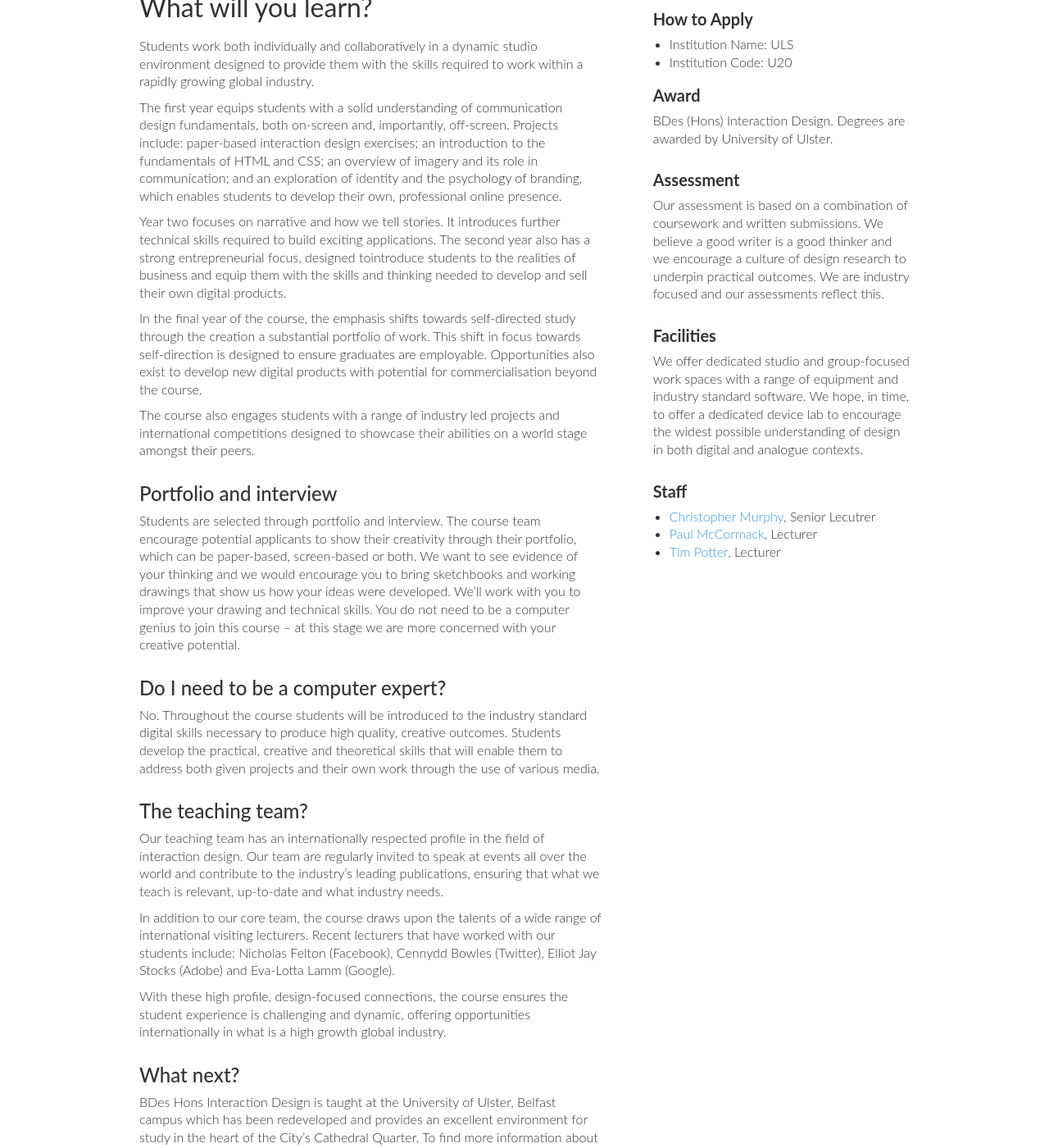
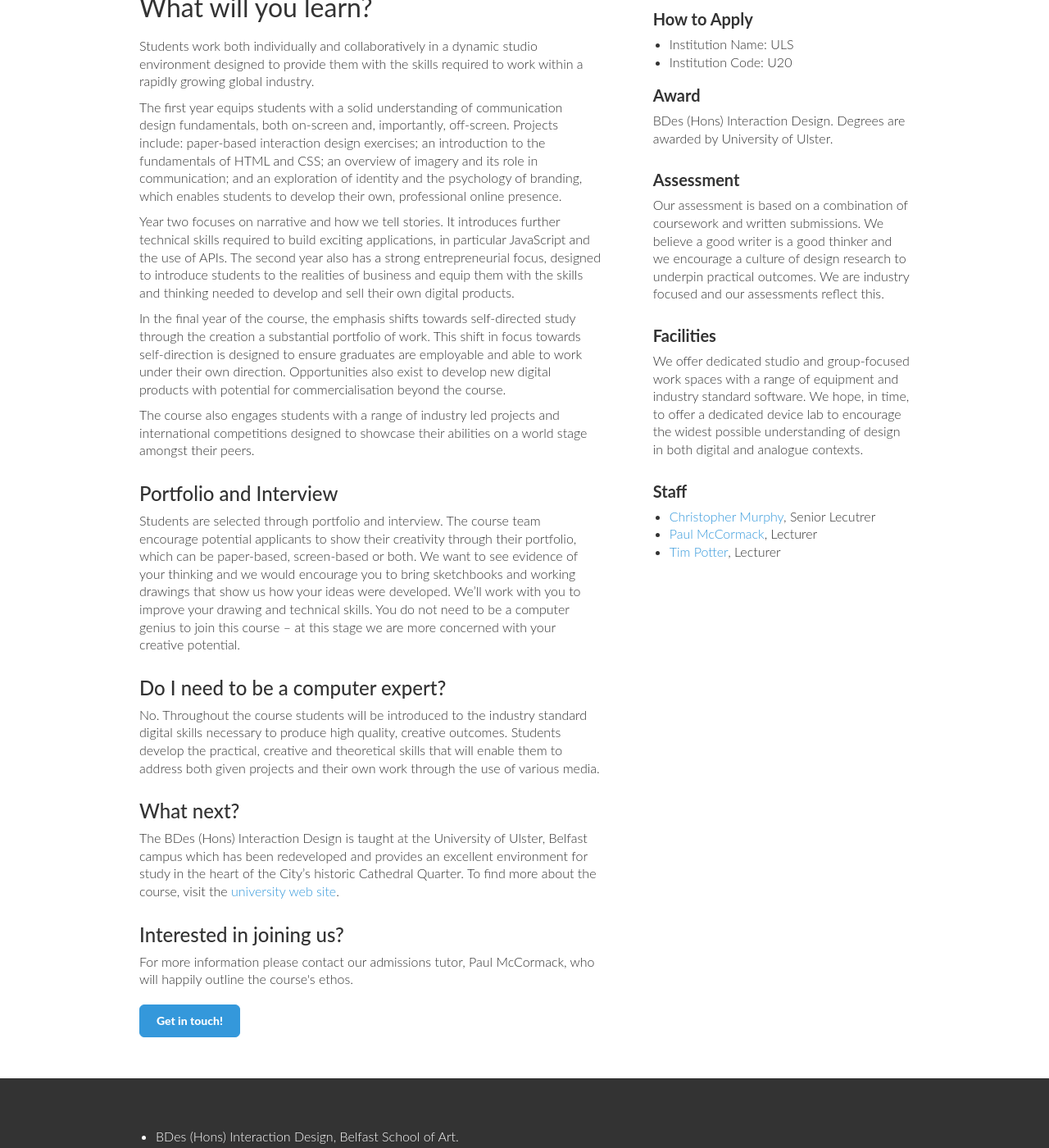
Before and after one commit to ixdbelfast/ixdbelfast.github.io, a Jekyll site: the page built from apply.html, in a window 1280 px wide and 1400 px high, scrolled down 627 px. Shown: the whole window at 82% size. Built offline with Jekyll 4.4.1, drawn with Linux system fonts in a browser that asks for light colours; some of the changed text lies outside the part shown.

Commit message:
Tidied Up Copy
Tidied copy, added links and removed the teaching team (to move to the home page, where it sits better).

```diff
--- a/apply.html
+++ b/apply.html
@@ -13,37 +13,29 @@ permalink: /apply/
 
 	<p>The first year equips students with a solid understanding of communication design fundamentals, both on-screen and, importantly, off-screen. Projects include: paper-based interaction design exercises; an introduction to the fundamentals of HTML and CSS; an overview of imagery and its role in communication; and an exploration of identity and the psychology of branding, which enables students to develop their own, professional online presence.</p>
 
-	<p>Year two focuses on narrative and how we tell stories. It introduces further technical skills required to build exciting applications. The second year also has a strong entrepreneurial focus, designed tointroduce students to the realities of business and equip them with the skills and thinking needed to develop and sell their own digital products.</p>
+	<p>Year two focuses on narrative and how we tell stories. It introduces further technical skills required to build exciting applications, in particular JavaScript and the use of APIs. The second year also has a strong entrepreneurial focus, designed to introduce students to the realities of business and equip them with the skills and thinking needed to develop and sell their own digital products.</p>
 
-	<p>In the final year of the course, the emphasis shifts towards self-directed study through the creation a substantial portfolio of work. This shift in focus towards self-direction is designed to ensure graduates are employable. Opportunities also exist to develop new digital products with potential for commercialisation beyond the course.</p>
+	<p>In the final year of the course, the emphasis shifts towards self-directed study through the creation a substantial portfolio of work. This shift in focus towards self-direction is designed to ensure graduates are employable and able to work under their own direction. Opportunities also exist to develop new digital products with potential for commercialisation beyond the course.</p>
 
 	<p>The course also engages students with a range of industry led projects and international competitions designed to showcase their abilities on a world stage amongst their peers.</p>
 
-	<h2>Portfolio and interview</h2>
+	<h2>Portfolio and Interview</h2>
 
 	<p>Students are selected through portfolio and interview. The course team encourage potential applicants to show their creativity through their portfolio, which can be paper-based, screen-based or both. We want to see evidence of your thinking and we would encourage you to bring sketchbooks and working drawings that show us how your ideas were developed. We’ll work with you to improve your drawing and technical skills. You do not need to be a computer genius to join this course – at this stage we are more concerned with your creative potential.</p>
 
 	<h2>Do I need to be a computer expert?</h2>
 
-	<p>No.  Throughout the course students will be introduced to the industry standard digital skills necessary to produce high quality, creative outcomes. Students develop the practical, creative and theoretical skills that will enable them to address both given projects and their own work through the use of various media.</p>
-
-	<h2>The teaching team?</h2>
-
-	<p>Our teaching team has an internationally respected profile in the field of interaction design. Our team are regularly invited to speak at events all over the world and contribute to the industry’s leading publications, ensuring that what we teach is relevant, up-to-date and what industry needs.</p>
-
-	<p>In addition to our core team, the course draws upon the talents of a wide range of international visiting lecturers. Recent lecturers that have worked with our students include: Nicholas Felton (Facebook), Cennydd Bowles (Twitter), Elliot Jay Stocks (Adobe) and Eva-Lotta Lamm (Google).</p>
-	<p>
-	With these high profile, design-focused connections, the course ensures the student experience is challenging and dynamic, offering opportunities internationally in what is a high growth global industry.</p>
+	<p>No. Throughout the course students will be introduced to the industry standard digital skills necessary to produce high quality, creative outcomes. Students develop the practical, creative and theoretical skills that will enable them to address both given projects and their own work through the use of various media.</p>
 
 	<h2>What next?</h2>
 
-	<p>BDes Hons Interaction Design is taught at the University of Ulster, Belfast campus which has been redeveloped and provides an excellent environment for study in the heart of the City’s Cathedral Quarter. To find more information about the course visit the University website – www.ulster.ac.uk</p>
+	<p>The BDes (Hons) Interaction Design is taught at the University of Ulster, Belfast campus which has been redeveloped and provides an excellent environment for study in the heart of the City’s historic Cathedral Quarter. To find more about the course, visit the <a href="http://study.ulster.ac.uk/prospectus/course/201415/5565">university web site</a>.</p>
 
-	<h2>For more information</h2>
+	<h2>Interested in joining us?</h2>
 
-	<p>For more information please contact our admissions tutor, Paul McCormack.</p>
+	<p>For more information please contact our admissions tutor, Paul McCormack, who will happily outline the course's ethos.</p>
 
-	<a class="button" href="mailto:p.mccormack@ulster.ac.uk">Get in touch</a>
+	<a class="button" href="mailto:p.mccormack@ulster.ac.uk">Get in touch!</a>
 
 </div>
 
```
